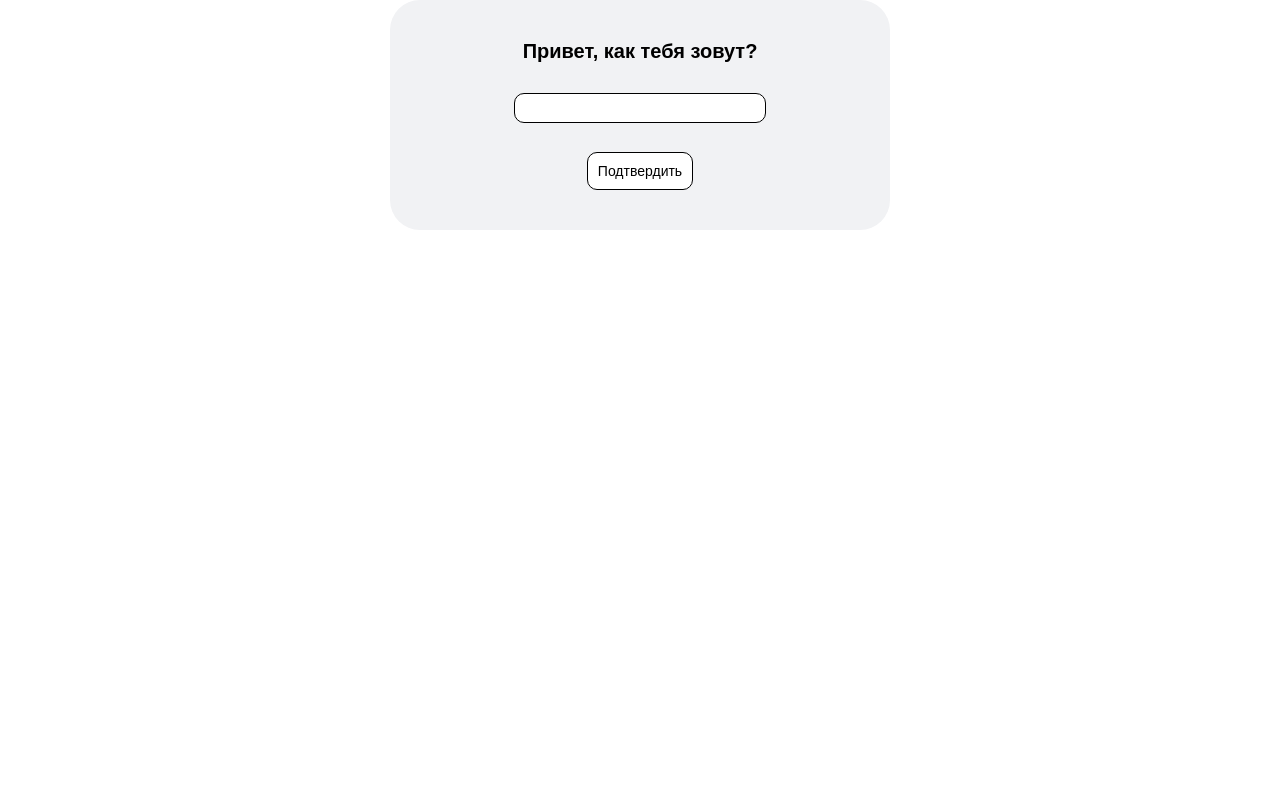
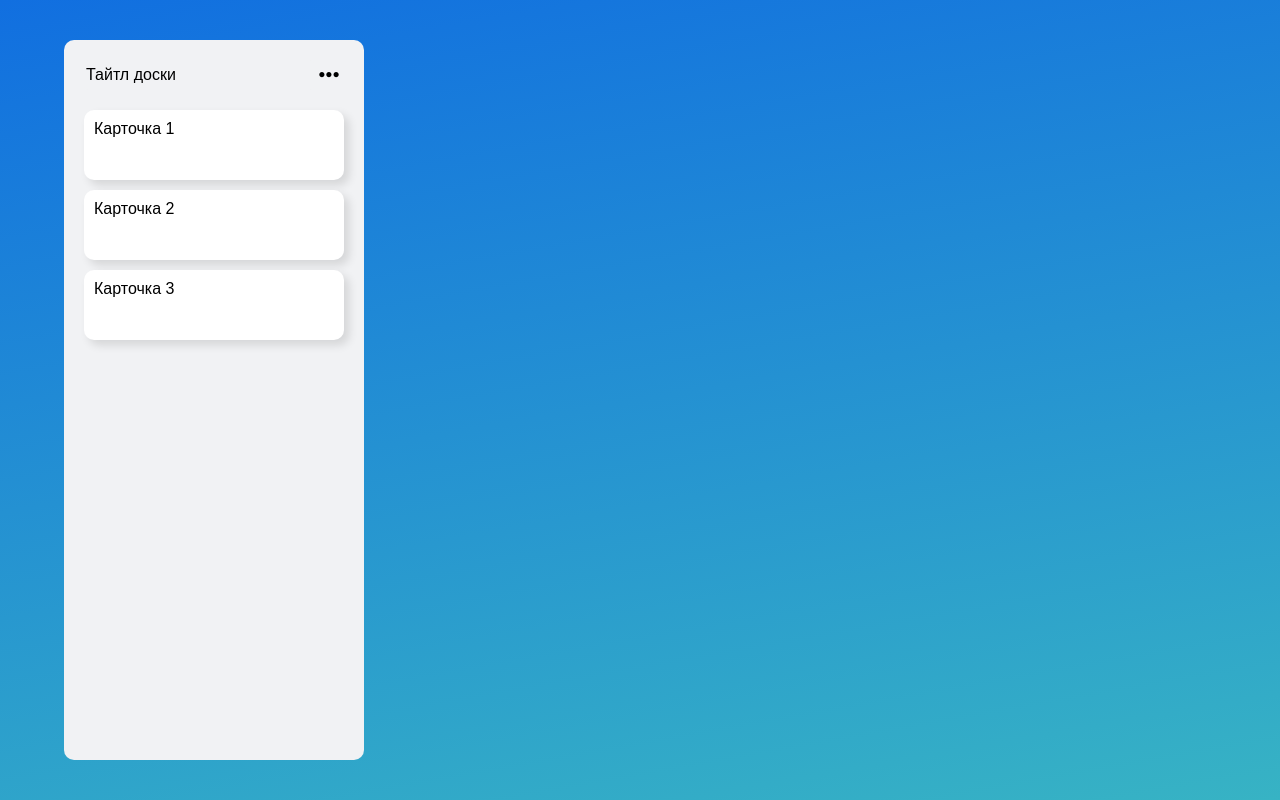
Before and after one commit to misha-mi/firstTask, a React (Create React App) app: page / in a window 1280 px wide. Built offline with nearby package versions, Linux system fonts and the light colour scheme.

Commit message:
develop UI

```diff
--- a/src/component/app/App.tsx
+++ b/src/component/app/App.tsx
@@ -1,12 +1,14 @@
 
 import "./app.sass";
 
-import PopupGreeting from "../popupGreeting/PopupGreeting";
+import BoardsPage from "../../pages/boardsPage/BoardsPage";
+import PopupGreeting from "../main/popupGreeting/PopupGreeting";
 
 function App() {
   return (
     <div className="app">
-      <PopupGreeting />
+      {/* <PopupGreeting /> */}
+      <BoardsPage />
     </div>
   );
 }
--- a/src/component/app/app.sass
+++ b/src/component/app/app.sass
@@ -1,3 +1,9 @@
 
 *
   box-sizing: border-box
+
+.app
+  width: 100%
+  height: 100vh
+  padding: 5vh 0
+  background: linear-gradient(170deg, rgba(17,111,224,1) 0%, rgba(55,179,196,1) 100%)
--- /dev/null
+++ b/src/component/common/input/Input.tsx
@@ -0,0 +1,23 @@
+
+import "./input.sass";
+
+import { useState, FC, FormEvent } from "react";
+
+interface IInput {
+  initValue?: string
+}
+
+const Input: FC<IInput> = ({ initValue }) => {
+
+  const [valueInput, setValueInput] = useState<string>(initValue || "Пустой");
+
+  return (
+    <input
+      type="text"
+      className="input"
+      value={valueInput}
+      onInput={(e: FormEvent<HTMLInputElement>) => setValueInput((e.target as HTMLTextAreaElement).value)} />
+  )
+}
+
+export default Input;
--- /dev/null
+++ b/src/component/common/input/input.sass
@@ -0,0 +1,9 @@
+
+.input
+  width: 100%
+  border: none
+  border-radius: 4px
+  background-color: #f1f2f4
+  cursor: pointer
+  &:focus
+    background: white
--- /dev/null
+++ b/src/component/main/board/Board.tsx
@@ -0,0 +1,33 @@
+
+import "./board.sass";
+
+import Input from "../../common/input/Input";
+
+const Board = () => {
+  return (
+    <div className="board">
+      <div className="board__header">
+        {/* <input type="text" className="board__title" value={"Тайтл"} /> */}
+        <Input initValue="Тайтл доски" />
+        <div className="board__extras">
+          &#9679;&#9679;&#9679;
+        </div>
+      </div>
+      <div className="board__cards">
+        <div className="card">
+          <div className="card__title">Карточка 1</div>
+          <div className="card__edit"></div>
+        </div>
+        <div className="card">
+          <div className="card__title">Карточка 2</div>
+        </div>
+        <div className="card">
+          <div className="card__title">Карточка 3</div>
+        </div>
+      </div>
+    </div>
+  )
+}
+
+
+export default Board;
--- /dev/null
+++ b/src/component/main/board/board.sass
@@ -0,0 +1,47 @@
+
+.board
+  width: 300px
+  height: 100%
+  padding: 20px
+  background-color: #f1f2f4
+  flex-shrink: 0
+  border-radius: 10px
+  &__header
+    display: flex
+    justify-content: space-between
+  &__title
+    width: 100%
+    border: none
+    border-radius: 4px
+    background-color: #f1f2f4
+    cursor: pointer
+    &:focus
+      background: white
+  &__extras
+    width: 30px
+    height: 30px
+    padding: 8px 0
+    border-radius: 4px
+    font-size: 12px
+    line-height: 12px
+    text-align: center
+    flex-shrink: 0
+    cursor: pointer
+    &:hover
+      background: rgba(black, 0.1)
+  &__cards
+    display: flex
+    flex-direction: column
+    margin-top: 20px
+    gap: 10px
+
+.card
+  width: 100%
+  min-height: 70px
+  padding: 10px
+  border-radius: 10px
+  box-shadow: 5px 5px 10px #0000001f
+  background-color: white
+  cursor: pointer
+  &:hover
+    background-color: #f1f2f4
--- a/src/component/popupGreeting/popupGreeting.sass
+++ b/src/component/main/popupGreeting/popupGreeting.sass
@@ -2,7 +2,8 @@
 .popupGreeting
   width: 100%
   height: 100%
-  display: flex
+  // display: flex
+  display: none
   justify-content: center
   align-items: center
   &__window
--- /dev/null
+++ b/src/pages/boardsPage/BoardsPage.tsx
@@ -0,0 +1,18 @@
+
+import "./boardsPage.sass";
+
+import Board from "../../component/main/board/Board";
+
+
+const BoardsPage = () => {
+  return (
+    <div className="boards-page">
+      <Board />
+      {/* <Board />
+      <Board />
+      <Board /> */}
+    </div>
+  )
+}
+
+export default BoardsPage;
--- /dev/null
+++ b/src/pages/boardsPage/boardsPage.sass
@@ -0,0 +1,9 @@
+
+.boards-page
+  margin: auto
+  width: 90vw
+  height: 90vh
+  display: flex
+  justify-content: space-between
+  align-items: center
+  gap: 30px
--- a/src/react-app-env.d.ts
+++ /dev/null
@@ -1 +0,0 @@
-/// <reference types="react-scripts" />
```
Also changed, not shown: src/assets/three-dots.png (added), src/component/main/popupGreeting/PopupGreeting.tsx (renamed from src/component/popupGreeting/PopupGreeting.tsx).
